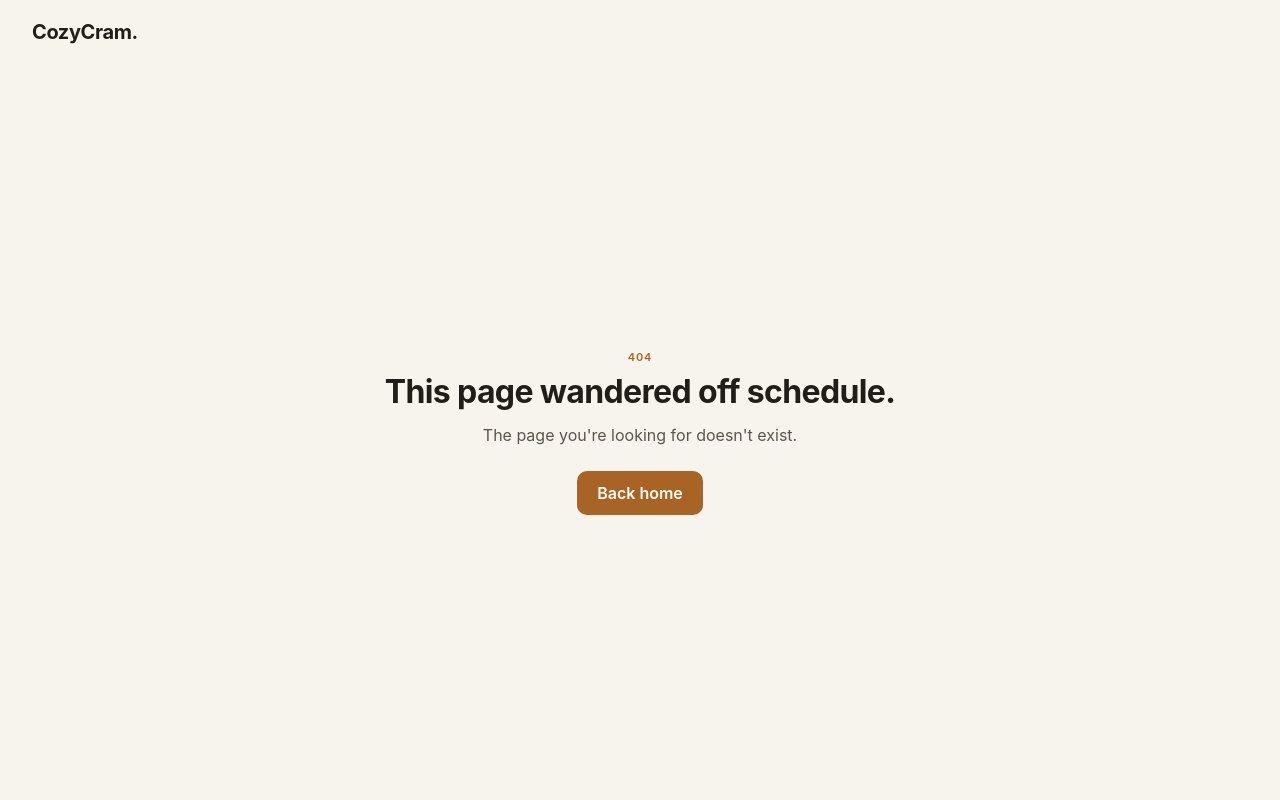
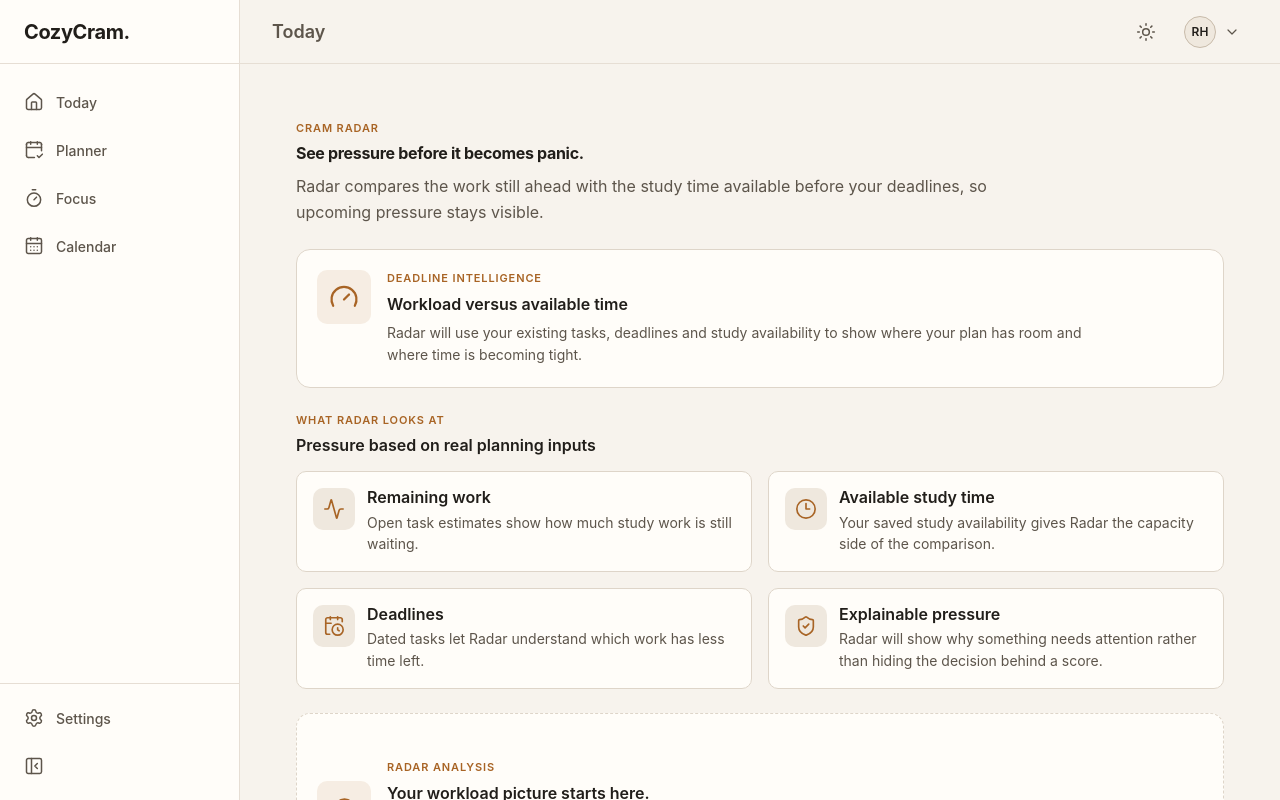
Before and after one commit to RAMITHA7/cozycram, a React (Vite) app in the folder client/: page /radar in a window 1280 px wide. Before the commit this address had no page. Built offline with nearby package versions, Linux system fonts and the light colour scheme.

Commit message:
feat: establish CozyCram Cram Radar

```diff
--- a/client/src/app/router.jsx
+++ b/client/src/app/router.jsx
@@ -26,6 +26,7 @@ import CalendarPage from "../features/calendar/CalendarPage.jsx";
 import FocusPage from "../features/focus/FocusPage.jsx";
 import FocusSessionPage from "../features/focus/FocusSessionPage.jsx";
 import MyCornerPage from "../features/corner/MyCornerPage.jsx";
+import RadarPage from "../features/radar/RadarPage.jsx";
 
 import RoutePlaceholder from "./RoutePlaceholder.jsx";
 import LandingPage from "../features/landing/LandingPage.jsx";
@@ -131,6 +132,10 @@ const router = createBrowserRouter([
   path: "/corner",
   element: <MyCornerPage />,
 },
+{
+  path: "/radar",
+  element: <RadarPage />,
+},
       {
         path: "/profile",
         element: (
--- /dev/null
+++ b/client/src/features/radar/RadarPage.jsx
@@ -0,0 +1,224 @@
+import {
+  Activity,
+  CalendarClock,
+  Clock3,
+  Gauge,
+  ShieldCheck,
+} from "lucide-react";
+
+import "./radar.css";
+
+
+function RadarPage() {
+  return (
+    <main
+      className="radar-page"
+      aria-labelledby="radar-page-title"
+    >
+      <header className="radar-header">
+        <p className="radar-header__eyebrow">
+          CRAM RADAR
+        </p>
+
+        <h1 id="radar-page-title">
+          See pressure before it becomes panic.
+        </h1>
+
+        <p className="radar-header__intro">
+          Radar compares the work still ahead
+          with the study time available before
+          your deadlines, so upcoming pressure
+          stays visible.
+        </p>
+      </header>
+
+
+      <section
+        className="radar-hero"
+        aria-labelledby="radar-hero-title"
+      >
+        <div
+          className="radar-hero__icon"
+          aria-hidden="true"
+        >
+          <Gauge
+            size={30}
+            strokeWidth={1.8}
+          />
+        </div>
+
+
+        <div>
+          <p>
+            DEADLINE INTELLIGENCE
+          </p>
+
+          <h2 id="radar-hero-title">
+            Workload versus available time
+          </h2>
+
+          <span>
+            Radar will use your existing tasks,
+            deadlines and study availability to
+            show where your plan has room and
+            where time is becoming tight.
+          </span>
+        </div>
+      </section>
+
+
+      <section
+        className="radar-principles"
+        aria-labelledby="radar-principles-title"
+      >
+        <div className="radar-section-heading">
+          <p>
+            WHAT RADAR LOOKS AT
+          </p>
+
+          <h2 id="radar-principles-title">
+            Pressure based on real planning inputs
+          </h2>
+        </div>
+
+
+        <div className="radar-principles__grid">
+          <article>
+            <div
+              className="radar-principles__icon"
+              aria-hidden="true"
+            >
+              <Activity
+                size={22}
+                strokeWidth={1.8}
+              />
+            </div>
+
+            <div>
+              <h3>
+                Remaining work
+              </h3>
+
+              <p>
+                Open task estimates show how
+                much study work is still waiting.
+              </p>
+            </div>
+          </article>
+
+
+          <article>
+            <div
+              className="radar-principles__icon"
+              aria-hidden="true"
+            >
+              <Clock3
+                size={22}
+                strokeWidth={1.8}
+              />
+            </div>
+
+            <div>
+              <h3>
+                Available study time
+              </h3>
+
+              <p>
+                Your saved study availability
+                gives Radar the capacity side of
+                the comparison.
+              </p>
+            </div>
+          </article>
+
+
+          <article>
+            <div
+              className="radar-principles__icon"
+              aria-hidden="true"
+            >
+              <CalendarClock
+                size={22}
+                strokeWidth={1.8}
+              />
+            </div>
+
+            <div>
+              <h3>
+                Deadlines
+              </h3>
+
+              <p>
+                Dated tasks let Radar understand
+                which work has less time left.
+              </p>
+            </div>
+          </article>
+
+
+          <article>
+            <div
+              className="radar-principles__icon"
+              aria-hidden="true"
+            >
+              <ShieldCheck
+                size={22}
+                strokeWidth={1.8}
+              />
+            </div>
+
+            <div>
+              <h3>
+                Explainable pressure
+              </h3>
+
+              <p>
+                Radar will show why something
+                needs attention rather than
+                hiding the decision behind a
+                score.
+              </p>
+            </div>
+          </article>
+        </div>
+      </section>
+
+
+      <section
+        className="radar-foundation"
+        aria-labelledby="radar-foundation-title"
+      >
+        <div
+          className="radar-foundation__icon"
+          aria-hidden="true"
+        >
+          <Gauge
+            size={25}
+            strokeWidth={1.8}
+          />
+        </div>
+
+
+        <div>
+          <p>
+            RADAR ANALYSIS
+          </p>
+
+          <h2 id="radar-foundation-title">
+            Your workload picture starts here.
+          </h2>
+
+          <span>
+            The next stage connects this page to
+            your existing CozyCram study data.
+            Nothing is changed or rescheduled
+            automatically.
+          </span>
+        </div>
+      </section>
+    </main>
+  );
+}
+
+
+export default RadarPage;
--- /dev/null
+++ b/client/src/features/radar/radar.css
@@ -0,0 +1,346 @@
+/* =========================================================
+   CRAM RADAR
+   ========================================================= */
+
+.radar-page {
+  width: 100%;
+  max-width: 1240px;
+
+  margin:
+    0
+    auto;
+
+  padding:
+    var(--space-6);
+
+  display: flex;
+  flex-direction: column;
+
+  gap:
+    var(--space-6);
+
+  text-align: left;
+}
+
+
+/* =========================================================
+   HEADER
+   ========================================================= */
+
+.radar-header {
+  max-width: 780px;
+}
+
+
+.radar-header__eyebrow,
+.radar-section-heading
+> p,
+.radar-hero
+> div:last-child
+> p,
+.radar-foundation
+> div:last-child
+> p {
+  margin-bottom:
+    var(--space-2);
+
+  color:
+    var(--color-brand);
+
+  font-size:
+    var(--text-overline);
+
+  font-weight:
+    var(--font-weight-semibold);
+
+  letter-spacing:
+    0.08em;
+}
+
+
+.radar-header h1 {
+  font-size:
+    var(--text-display-md);
+
+  line-height: 1.1;
+}
+
+
+.radar-header__intro {
+  max-width: 720px;
+
+  margin-top:
+    var(--space-3);
+
+  color:
+    var(--color-text-secondary);
+
+  line-height: 1.6;
+}
+
+
+/* =========================================================
+   HERO
+   ========================================================= */
+
+.radar-hero {
+  display: flex;
+  align-items: flex-start;
+
+  gap:
+    var(--space-4);
+
+  padding:
+    var(--space-5);
+
+  border:
+    1px solid
+    var(--color-border-subtle);
+
+  border-radius:
+    var(--radius-lg);
+
+  background:
+    var(--color-surface-1);
+}
+
+
+.radar-hero__icon,
+.radar-foundation__icon {
+  width: 54px;
+  height: 54px;
+
+  flex:
+    0 0 auto;
+
+  display: inline-flex;
+  align-items: center;
+  justify-content: center;
+
+  border-radius:
+    var(--radius-md);
+
+  background:
+    color-mix(
+      in srgb,
+      var(--color-brand) 10%,
+      transparent
+    );
+
+  color:
+    var(--color-brand);
+}
+
+
+.radar-hero
+> div:last-child,
+.radar-foundation
+> div:last-child {
+  min-width: 0;
+}
+
+
+.radar-hero h2,
+.radar-foundation h2,
+.radar-section-heading h2 {
+  font-size:
+    var(--text-heading-lg);
+}
+
+
+.radar-hero span,
+.radar-foundation span {
+  display: block;
+
+  max-width: 720px;
+
+  margin-top:
+    var(--space-2);
+
+  color:
+    var(--color-text-secondary);
+
+  font-size:
+    var(--text-body-sm);
+
+  line-height: 1.6;
+}
+
+
+/* =========================================================
+   PRINCIPLES
+   ========================================================= */
+
+.radar-principles {
+  display: flex;
+  flex-direction: column;
+
+  gap:
+    var(--space-4);
+}
+
+
+.radar-principles__grid {
+  display: grid;
+
+  grid-template-columns:
+    repeat(
+      2,
+      minmax(0, 1fr)
+    );
+
+  gap:
+    var(--space-4);
+}
+
+
+.radar-principles__grid
+article {
+  min-width: 0;
+
+  display: flex;
+  align-items: flex-start;
+
+  gap:
+    var(--space-3);
+
+  padding:
+    var(--space-4);
+
+  border:
+    1px solid
+    var(--color-border-subtle);
+
+  border-radius:
+    var(--radius-md);
+
+  background:
+    var(--color-surface-1);
+}
+
+
+.radar-principles__icon {
+  width: 42px;
+  height: 42px;
+
+  flex:
+    0 0 auto;
+
+  display: inline-flex;
+  align-items: center;
+  justify-content: center;
+
+  border-radius:
+    var(--radius-md);
+
+  background:
+    var(--color-surface-2);
+
+  color:
+    var(--color-brand);
+}
+
+
+.radar-principles__grid
+h3 {
+  font-size:
+    var(--text-heading-sm);
+}
+
+
+.radar-principles__grid
+p {
+  margin-top:
+    var(--space-1);
+
+  color:
+    var(--color-text-secondary);
+
+  font-size:
+    var(--text-body-sm);
+
+  line-height: 1.55;
+}
+
+
+/* =========================================================
+   ANALYSIS FOUNDATION
+   ========================================================= */
+
+.radar-foundation {
+  min-height: 190px;
+
+  display: flex;
+  align-items: center;
+
+  gap:
+    var(--space-4);
+
+  padding:
+    var(--space-5);
+
+  border:
+    1px dashed
+    var(--color-border-subtle);
+
+  border-radius:
+    var(--radius-lg);
+
+  background:
+    var(--color-surface-1);
+}
+
+
+/* =========================================================
+   RESPONSIVE
+   ========================================================= */
+
+@media (
+  max-width: 767px
+) {
+  .radar-page {
+    padding:
+      var(--space-4);
+  }
+
+
+  .radar-header h1 {
+    font-size:
+      var(--text-display-sm);
+  }
+
+
+  .radar-principles__grid {
+    grid-template-columns:
+      1fr;
+  }
+
+
+  .radar-hero,
+  .radar-foundation {
+    flex-direction:
+      column;
+
+    padding:
+      var(--space-4);
+  }
+}
+
+
+@media (
+  max-width: 420px
+) {
+  .radar-page {
+    padding:
+      var(--space-3);
+  }
+
+
+  .radar-hero,
+  .radar-foundation,
+  .radar-principles__grid
+  article {
+    padding:
+      var(--space-3);
+  }
+}
```
